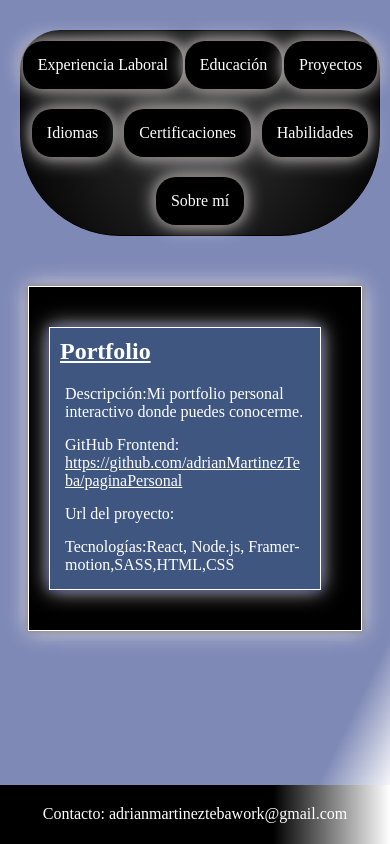
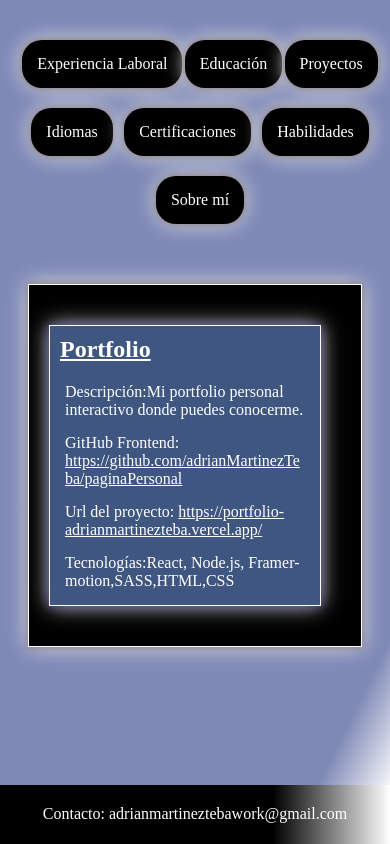
Before and after one commit to adrianMartinezTeba/paginaPersonal, a React (Vite) app: page /biografia in a window 390 px wide. Both pictures are taken after a click on the element "Proyectos". Built offline with nearby package versions, Linux system fonts and the light colour scheme.

Commit message:
todo ready

```diff
--- a/src/components/Biografia/Biografia.jsx
+++ b/src/components/Biografia/Biografia.jsx
@@ -45,7 +45,7 @@ const Biografia = () => {
     {
       titulo: 'Portfolio',
       descripcion: 'Mi portfolio personal interactivo donde puedes conocerme.',
-      url:'',
+      url:'https://portfolio-adrianmartinezteba.vercel.app/',
       frontend:'https://github.com/adrianMartinezTeba/paginaPersonal',
       tecnologias: 'React, Node.js, Framer-motion,SASS,HTML,CSS',
     }
@@ -243,7 +243,7 @@ const Biografia = () => {
                   <h2>{proyectos.titulo}</h2>
                   <p>Descripción:{proyectos.descripcion}</p>
                   <p>GitHub Frontend: <a href="https://github.com/adrianMartinezTeba/paginaPersonal" target='blank'>{proyectos.frontend}</a></p>
-                  <p>Url del proyecto: {proyectos.url}</p>
+                  <p>Url del proyecto: <a href="https://portfolio-adrianmartinezteba.vercel.app/">{proyectos.url}</a></p>
                   <p>Tecnologías:{proyectos.tecnologias}</p>
                 </div>
           </motion.div>
--- a/src/components/Biografia/Biografia.scss
+++ b/src/components/Biografia/Biografia.scss
@@ -175,12 +175,6 @@
     flex-direction: row;
     flex-wrap: wrap;
     justify-content: space-evenly;
-    border: 1px solid black;
-    background-image: radial-gradient(circle, #333, black);
-    border-top-left-radius: 40px;
-    border-top-right-radius: 40px;
-    border-bottom-left-radius: 100px;
-    border-bottom-right-radius: 100px;
   }
     .contenidoCV {
         margin-top: 50px;
--- a/src/components/Proyectos/Proyectos.jsx
+++ b/src/components/Proyectos/Proyectos.jsx
@@ -11,7 +11,7 @@ const Proyectos = () => {
   const paginasWeb =
   {
     img: imagenCuadro,
-    urlProyecto: '',
+    urlProyecto: 'https://portfolio-adrianmartinezteba.vercel.app/',
     gitHubBackend: 'Sin backend',
     gitHubFrontend: 'https://github.com/adrianMartinezTeba/paginaPersonal',
     nombre: 'Portfolio',
@@ -56,7 +56,7 @@ const Proyectos = () => {
               <li>Descripción:{paginasWeb.descripcion}</li>
               <li>Backend: {paginasWeb.gitHubBackend}</li>
               <li>Frontend: <a href='https://github.com/adrianMartinezTeba/paginaPersonal' target='blank'>{paginasWeb.gitHubFrontend}</a></li>
-              <li>Url del proyecto: {paginasWeb.urlProyecto}</li>
+              <li>Url del proyecto:<a href="https://portfolio-adrianmartinezteba.vercel.app/" target='blank'> {paginasWeb.urlProyecto}</a></li>
               <li>Tecnologías: {paginasWeb.tecnologías}</li>
             </ul>}
           </div>
--- a/src/components/Proyectos/Proyectos.scss
+++ b/src/components/Proyectos/Proyectos.scss
@@ -21,6 +21,9 @@
   }
   ul {
     li {
+      a{
+        color:black;
+      }
       max-width: 400px;
     }
   }
```
